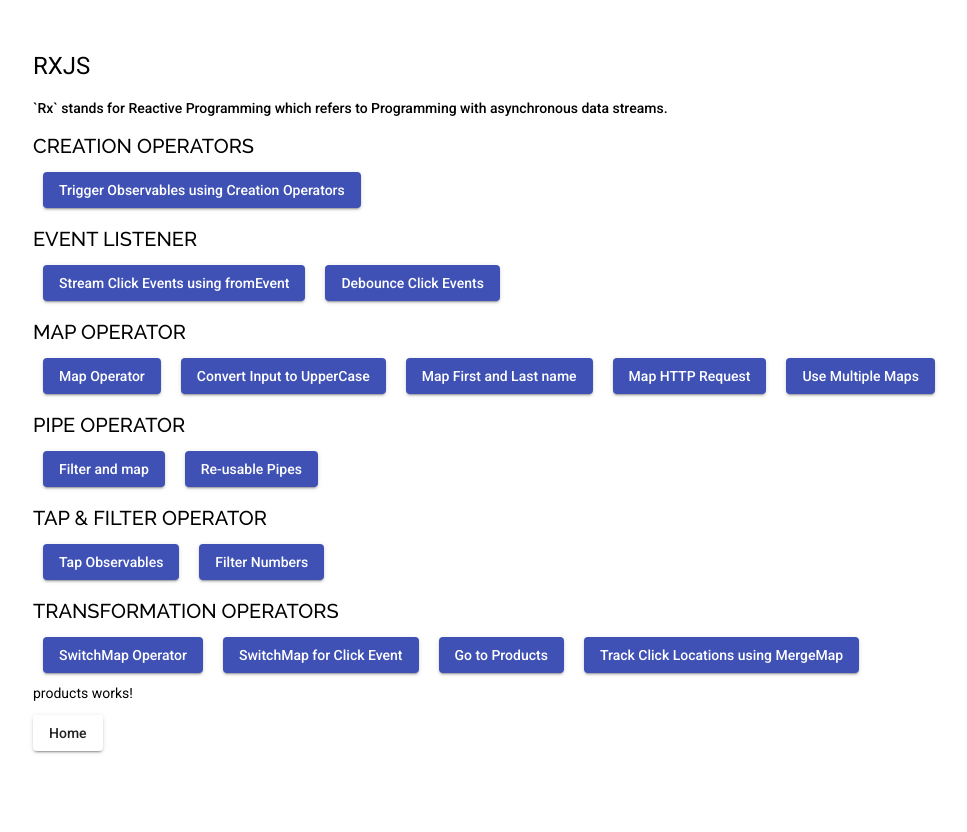
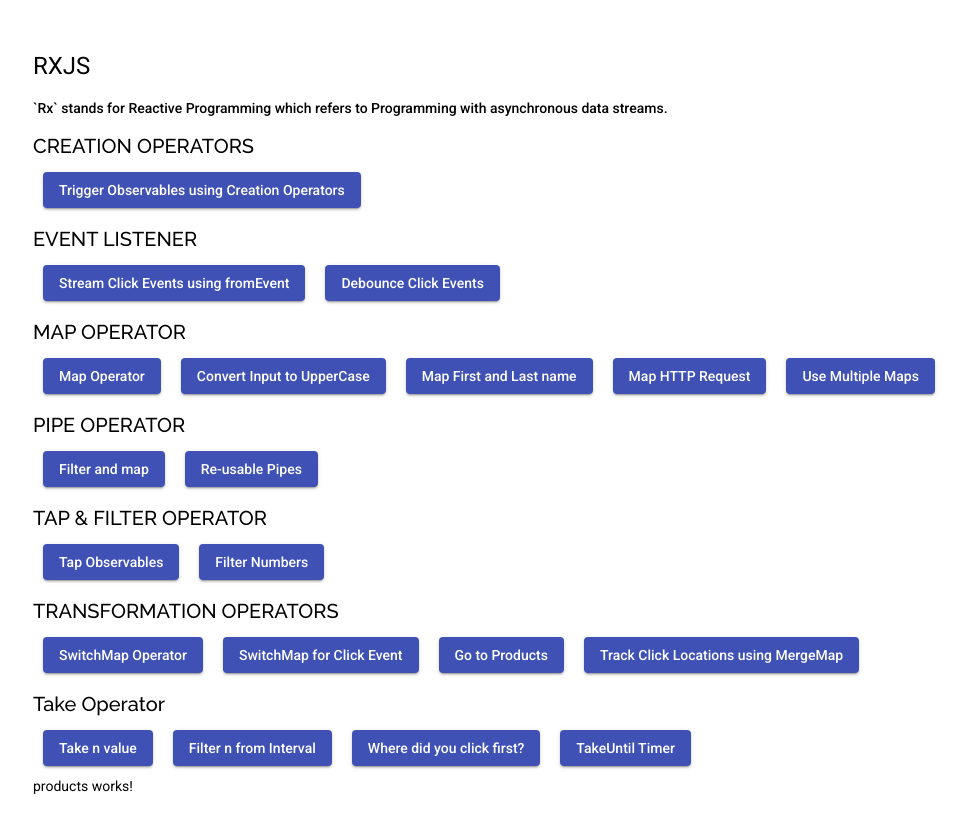
Before and after one commit to iswarya15/RXJS, an Angular app: page /products/1 in a window 1280 px wide. Shown: the top 832 px of the page, without its empty margins (17-984 px from the left). Before the commit the page ends 801 px from the top, so only its background shows below. Built offline with nearby package versions, Linux system fonts and the light colour scheme.

Commit message:
Added take, takeUntil Operator

```diff
--- a/src/app/products/products.component.html
+++ b/src/app/products/products.component.html
@@ -1,3 +1,3 @@
 <p>products works!</p>
 
-<button mat-raised-button [routerLink]="['/home']">Home</button>
+<!-- <button mat-raised-button [routerLink]="['/home']">Home</button> -->
--- a/src/app/transform/transform.component.html
+++ b/src/app/transform/transform.component.html
@@ -1,4 +1,6 @@
 <h2>TRANSFORMATION OPERATORS</h2>
+<!-- No click event is needed for some elements since we attach the fromEvent Event Listener to this button -->
+
 <div style="display: flex; width: 100%; flex-wrap: wrap">
   <button (click)="switchMapOperator()" mat-raised-button color="primary">
     SwitchMap Operator
@@ -13,3 +15,20 @@
     Track Click Locations using MergeMap
   </button>
 </div>
+
+<h2>Take Operator</h2>
+<div style="display: flex; width: 100%; flex-wrap: wrap">
+  <button (click)="takeOneValue()" mat-raised-button color="primary">
+    Take n value
+  </button>
+  <button (click)="filterInterval()" mat-raised-button color="primary">
+    Filter n from Interval
+  </button>
+  <button #firstClick mat-raised-button color="primary">
+    Where did you click first?
+  </button>
+
+  <button (click)="takeUntilTimer()" mat-raised-button color="primary">
+    TakeUntil Timer
+  </button>
+</div>
--- a/src/app/transform/transform.component.ts
+++ b/src/app/transform/transform.component.ts
@@ -15,6 +15,9 @@
   of,
   mergeMap,
   delay,
+  take,
+  timer,
+  takeUntil,
 } from 'rxjs';
 
 @Component({
@@ -27,6 +30,7 @@
   switchMapBtn!: MatButton;
 
   @ViewChild('clickLocation', { static: true }) clickLocation!: MatButton;
+  @ViewChild('firstClick', { static: true }) firstClick!: MatButton;
 
   constructor() {}
 
@@ -35,12 +39,8 @@
   ngAfterViewInit(): void {
     this.switchMapforClick();
     this.saveClickLocations();
+    this.firstClickLocation();
   }
-
-  saveLocation = (location: Object): Observable<Object> => {
-    // returns Observable object after 0.5s
-    return of(location).pipe(delay(500));
-  };
 
   switchMapforClick() {
     console.log(
@@ -71,6 +71,11 @@
       .subscribe((value) => console.log('Inner Obs => ', value));
   }
 
+  saveLocation = (location: Object): Observable<Object> => {
+    // returns Observable object after 0.5s
+    return of(location).pipe(delay(500));
+  };
+
   saveClickLocations() {
     console.log(
       '[saveClickLocations] method invoked to attach click event listener'
@@ -95,4 +100,53 @@
         console.log('Location saved!!! => ', val);
       });
   }
+
+  takeOneValue() {
+    const obs: Observable<number> = of(1, 2, 3, 4, 5, 6);
+
+    obs.pipe(take(2)).subscribe({
+      next: (val) => console.log('Value Emitted by Take => ', val),
+      complete: () => console.log('Source Emission Complete'),
+    });
+  }
+
+  filterInterval() {
+    const obs: Observable<number> = interval(1000);
+
+    obs
+      .pipe(take(5))
+      .subscribe((val) => console.log('Value Emitted by Interval =>', val));
+  }
+
+  firstClickLocation() {
+    const firstClick = fromEvent(
+      this.firstClick._elementRef.nativeElement,
+      'click'
+    );
+
+    firstClick
+      .pipe(
+        switchMap((event: any) => {
+          return this.saveLocation({
+            x: event.clientX,
+            y: event.clientY,
+          });
+        }),
+        take(1) //placing the take operator above switchMap doesn't filter any emission from switchMap. Hence place it after switchMap
+      )
+      .subscribe((val) => console.log('First Click Location', val));
+  }
+
+  takeUntilTimer() {
+    const obs$: Observable<number> = interval(1000); // Values after 4s aren't emitted since takeUntil emits a value at 5th second
+    // Timer$ emits 0 at 5s and completes since it doesn't have any second param
+    const timer$: Observable<number> = timer(5000);
+
+    const timerSubs: Observable<number> = obs$.pipe(takeUntil(timer$)); //takes until timer$ emits a value. timer$ is the notifiable observable
+
+    timerSubs.subscribe({
+      next: (val) => console.log('TakeUntil timer emits => ', val),
+      complete: () => console.log('Stopped by TakeUntil Timer'),
+    });
+  }
 }
```
Also changed, not shown: 1 other file (tests, documents, lock files or other folders).
